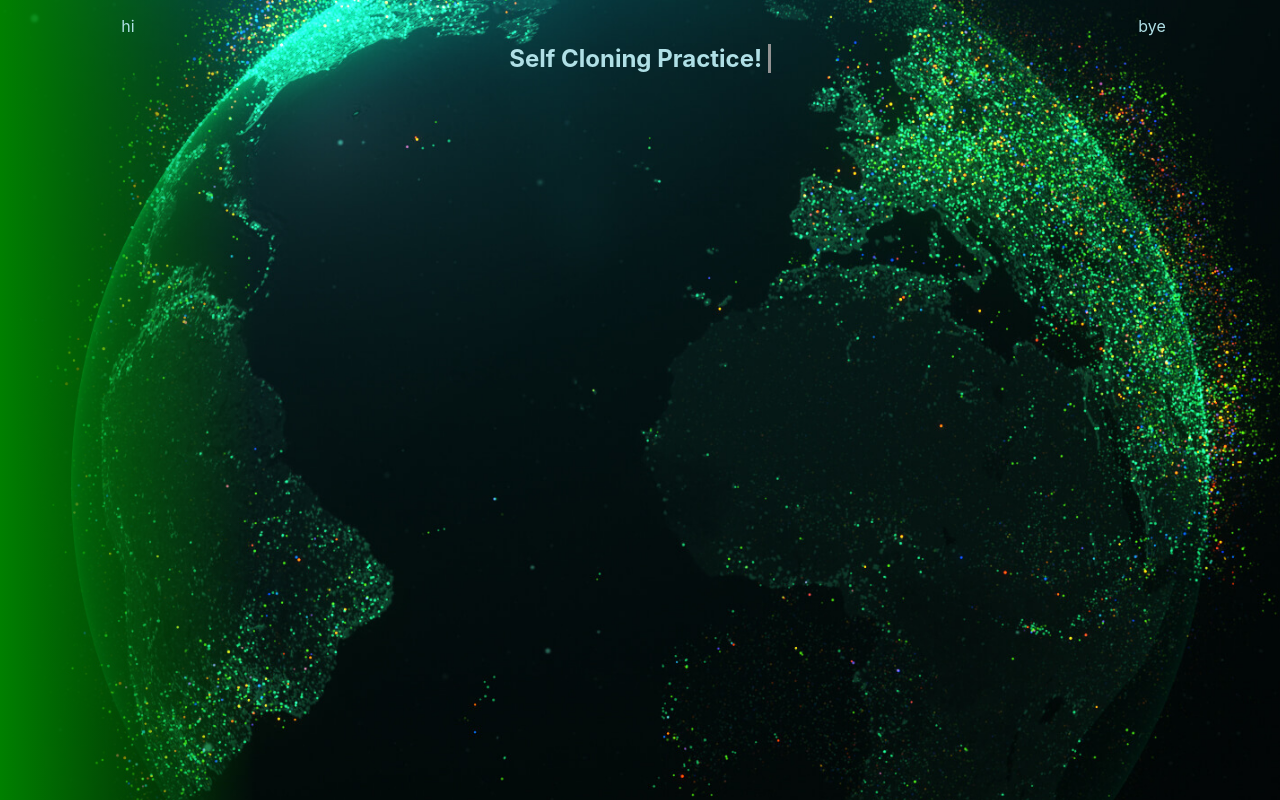
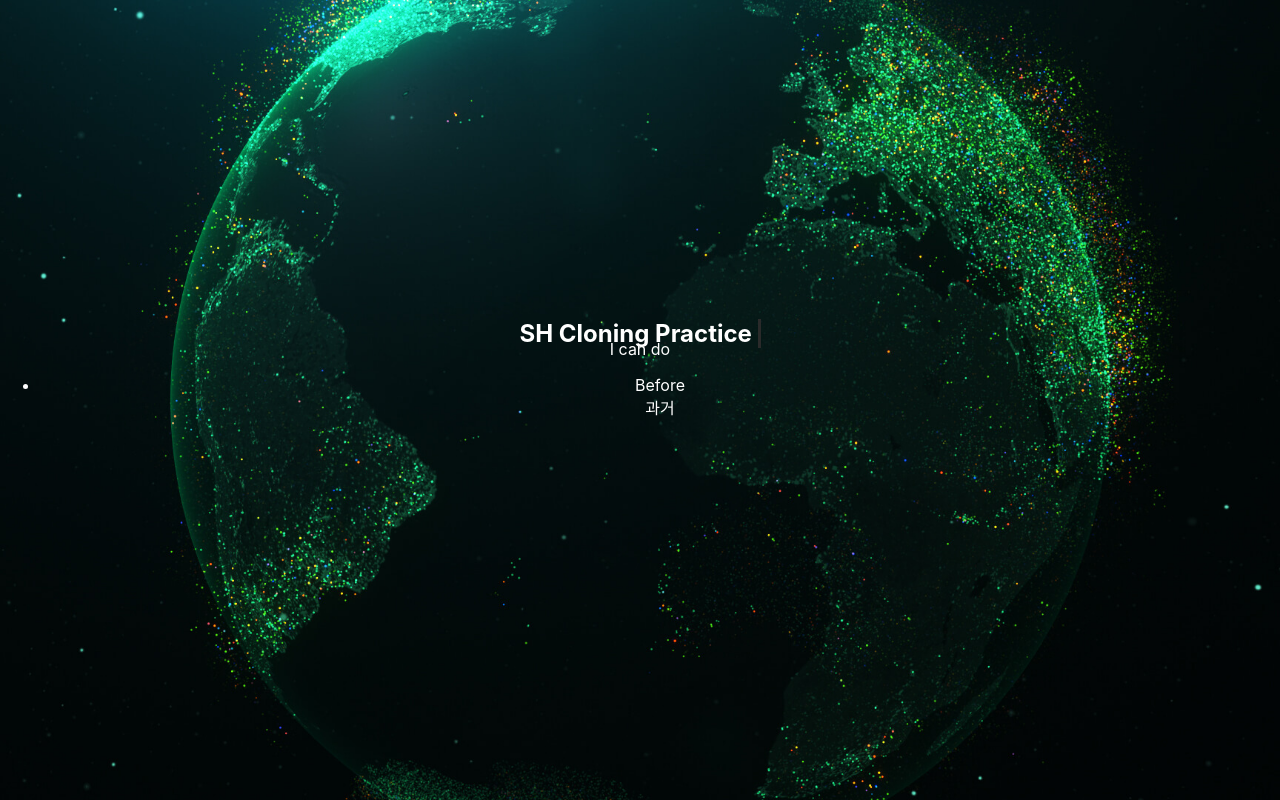
Before and after one commit to tnghd5761/html_practice, a React (Create React App) app: page / in a window 1280 px wide. Shown: the top 800 px of the page. Built offline with nearby package versions, Linux system fonts and the light colour scheme.

Commit message:
Mar04_practice
CSS
클론 사이트 html/css 분석 및 리팩토링

```diff
--- a/src/App.css
+++ b/src/App.css
@@ -1,36 +1,44 @@
 body {
-    background-image:url("bg_portal_cover.jpg");
-    background-repeat: no-repeat;
-    background-size : auto 969px;
-    background-position: center center;
-    color : powderblue;
 }
-.d_menu1{
-    width:20%;
-    height:969px;
-    float:left;
-    /* background-color:salmon; */
-    text-align:center;
+.header{
+
 }
-.d_menu1:hover{
-    background: linear-gradient(to left, rgba(0,0,0,0), green);
+.cover {
+    display:table;
+    width:100%;
+    min-height: 100vh;
+    text-align: center;
+    color: #fff;
 }
-.d_menu2{
-    width:20%;
-    height:969px;
-    float:right;
-    /* background-color:salmon; */
-    text-align:center;
+.cover>.inner {
+    display: table-cell;
+    vertical-align:middle;
+    padding: 116px 0 158px;
 }
-.d_menu2:hover{
-    background: linear-gradient(to right, rgba(0,0,0,0), blue);
+.portal_cover {
+    z-index : 0;
+    position : relative;
+    overflow: hidden;
+    padding: 120px 0;
+    box-sizing: border-box;
+    background: url("bg_portal_cover.jpg") 50% 50% / cover no-repeat;
 }
-.d_con{
-    width:60%;
-    height:969px;
-    float:left;
-    /* background-color: red; */
-    background-size: 100%100%;
+.portal_cover h2 {
+    z-index: 10;
+    position: absolute;
+    top: 50%;
+    left: 50%;
+    width : 586px;
+    text-align: center;
+    margin: -105px 0 0 -293px;
+}
+.portal_cover h2 p {
+    /* display: block;
+    height: 0;
+    text-indent: -999em; */
+}
+.portal_cover span {
+    display: none;
     text-align: center;
 }
 p.typing-txt{display: none;}
--- a/src/App.js
+++ b/src/App.js
@@ -45,22 +45,36 @@ class App extends Component {
         <title>suhong_practice</title>
 
         <body>
-          <section className="maincover">
-            <div className="d_menu1">
-              <p>hi</p>
-            </div>
-            <div className="d_con">
-              <h1>
+          <div>
+            <header>
+              <div className="container">
+                <article className="content">
+                  <section className="cover portal_cover">
+                    <div className="inner">
+                      <h2>
                         <p className="typing-txt">
-                  Self Cloning Practice!<html>&nbsp;</html>
+                          SH Cloning Practice<html>&nbsp;</html>
                         </p>
                         <p className="typing"></p>
-              </h1>
+                      </h2>
+                      <p>I can do</p>
+                      <ul>
+                        <li>
+                          <a className="::after">
+                            <div className="::before">
+                              Before
                             </div>
-            <div className="d_menu2">
-              <p>bye</p>
+                            과거
+                            <span>바로가기</span>
+                          </a>
+                        </li>
+                      </ul>
                     </div>
                   </section>
+                </article>
+              </div>
+            </header>
+          </div>
         </body>
       </>
     );
```
Lines whose indentation alone changed are shown as unchanged.
